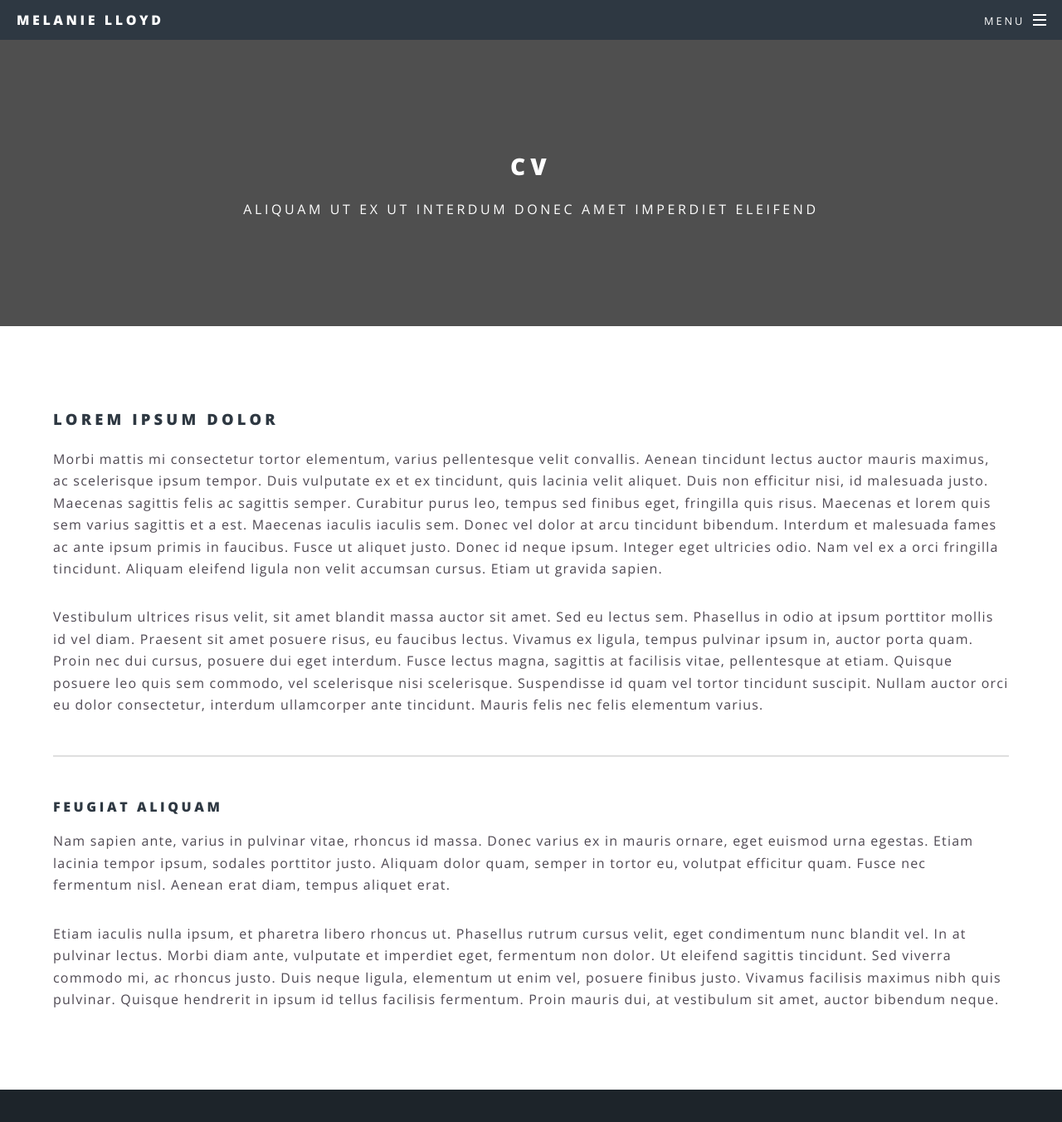
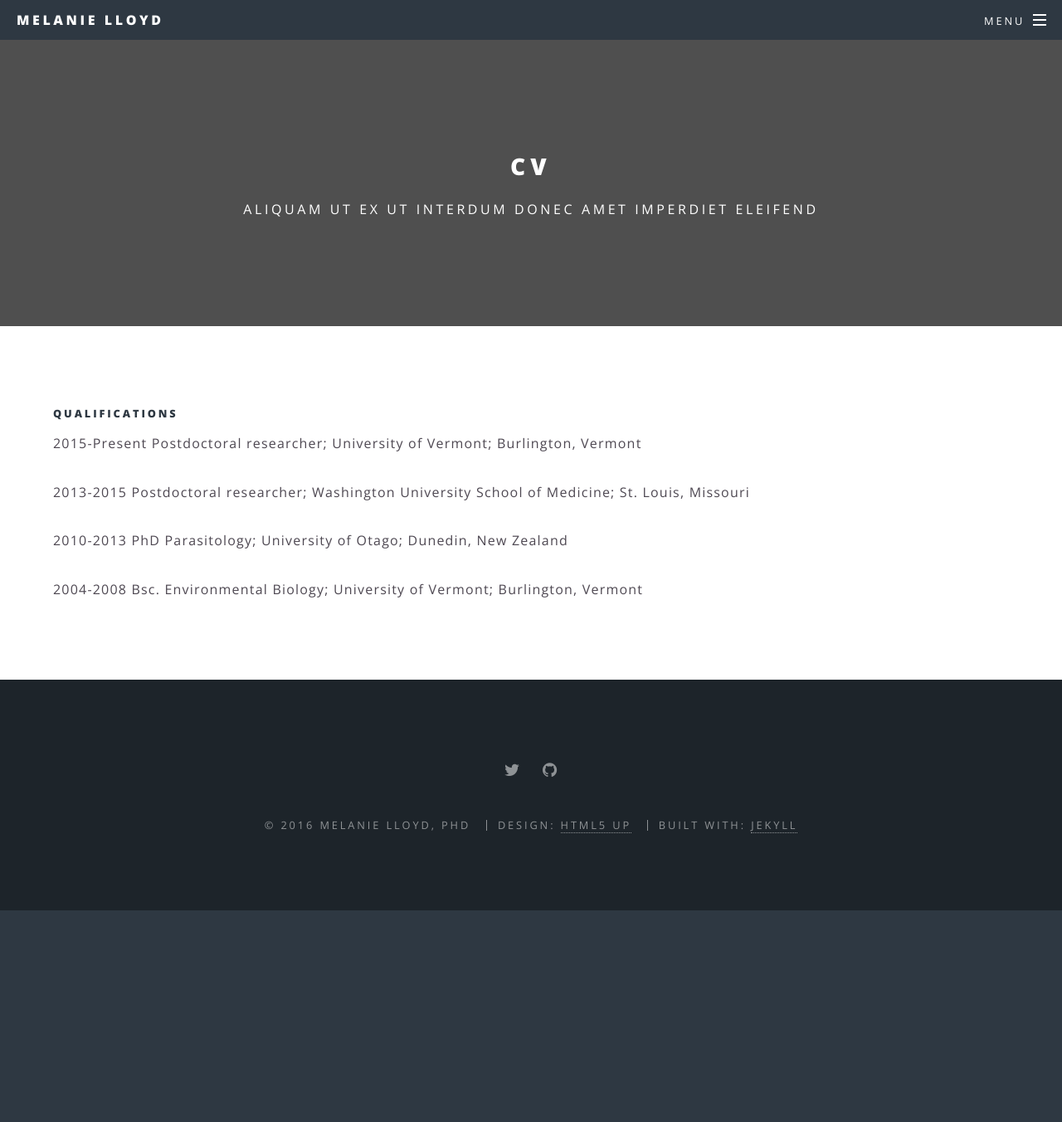
Before and after one commit to mlloyd23/mlloyd23.github.io, a Jekyll site: the page built from generic.html, in a window 1280 px wide and 1400 px high. Shown: the top 1352 px of the window at 83% size. Built offline with Jekyll 4.4.1, drawn with Linux system fonts in a browser that asks for light colours.

Commit message:
add qualifications
qualifications

```diff
--- a/generic.html
+++ b/generic.html
@@ -2,10 +2,8 @@
 layout: page
 title: CV
 ---
-	<h3>Lorem ipsum dolor</h3>
-	<p>Morbi mattis mi consectetur tortor elementum, varius pellentesque velit convallis. Aenean tincidunt lectus auctor mauris maximus, ac scelerisque ipsum tempor. Duis vulputate ex et ex tincidunt, quis lacinia velit aliquet. Duis non efficitur nisi, id malesuada justo. Maecenas sagittis felis ac sagittis semper. Curabitur purus leo, tempus sed finibus eget, fringilla quis risus. Maecenas et lorem quis sem varius sagittis et a est. Maecenas iaculis iaculis sem. Donec vel dolor at arcu tincidunt bibendum. Interdum et malesuada fames ac ante ipsum primis in faucibus. Fusce ut aliquet justo. Donec id neque ipsum. Integer eget ultricies odio. Nam vel ex a orci fringilla tincidunt. Aliquam eleifend ligula non velit accumsan cursus. Etiam ut gravida sapien.</p>
-	<p>Vestibulum ultrices risus velit, sit amet blandit massa auctor sit amet. Sed eu lectus sem. Phasellus in odio at ipsum porttitor mollis id vel diam. Praesent sit amet posuere risus, eu faucibus lectus. Vivamus ex ligula, tempus pulvinar ipsum in, auctor porta quam. Proin nec dui cursus, posuere dui eget interdum. Fusce lectus magna, sagittis at facilisis vitae, pellentesque at etiam. Quisque posuere leo quis sem commodo, vel scelerisque nisi scelerisque. Suspendisse id quam vel tortor tincidunt suscipit. Nullam auctor orci eu dolor consectetur, interdum ullamcorper ante tincidunt. Mauris felis nec felis elementum varius.</p>
-	<hr />
-	<h4>Feugiat aliquam</h4>
-	<p>Nam sapien ante, varius in pulvinar vitae, rhoncus id massa. Donec varius ex in mauris ornare, eget euismod urna egestas. Etiam lacinia tempor ipsum, sodales porttitor justo. Aliquam dolor quam, semper in tortor eu, volutpat efficitur quam. Fusce nec fermentum nisl. Aenean erat diam, tempus aliquet erat.</p>
-	<p>Etiam iaculis nulla ipsum, et pharetra libero rhoncus ut. Phasellus rutrum cursus velit, eget condimentum nunc blandit vel. In at pulvinar lectus. Morbi diam ante, vulputate et imperdiet eget, fermentum non dolor. Ut eleifend sagittis tincidunt. Sed viverra commodo mi, ac rhoncus justo. Duis neque ligula, elementum ut enim vel, posuere finibus justo. Vivamus facilisis maximus nibh quis pulvinar. Quisque hendrerit in ipsum id tellus facilisis fermentum. Proin mauris dui, at vestibulum sit amet, auctor bibendum neque.</p>
+	<h5>Qualifications</h5>
+	<p>2015-Present	Postdoctoral researcher; University of Vermont; Burlington, Vermont</p>
+	<p>2013-2015	Postdoctoral researcher; Washington University School of Medicine; St. Louis, Missouri</p>
+	<p>2010-2013	PhD Parasitology; University of Otago; Dunedin, New Zealand</p>
+	<p>2004-2008 	Bsc. Environmental Biology; University of Vermont; Burlington, Vermont</p>
```
